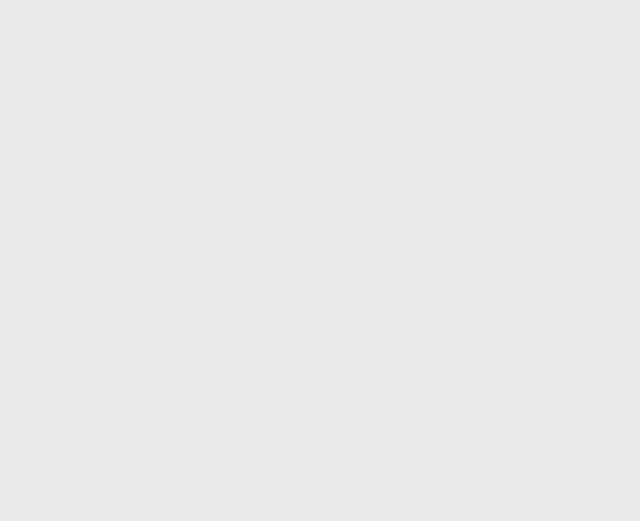
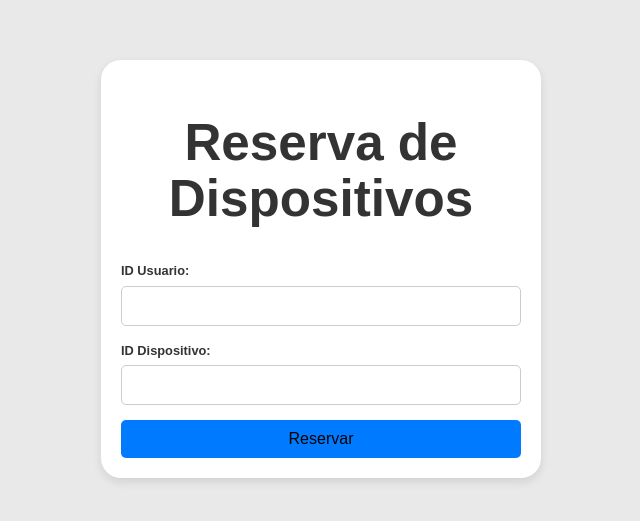
Before and after one commit to foodwebdx/DronProject, a React (Vite) app in the folder DornProject/frontend/: page /FormularioReserva in a window 1280 px wide. Before the commit this address had no page. Shown: the part 131-652 px from the top of the page, without its empty margins (319-959 px from the left). Built offline with nearby package versions, Linux system fonts and the light colour scheme.

Commit message:
ReservasBackend

```diff
--- a/DornProject/frontend/src/components/FormularioReserva.jsx
+++ b/DornProject/frontend/src/components/FormularioReserva.jsx
@@ -1,83 +1,41 @@
 import React, { useState } from 'react';
-import '../styles/FormularioReserva.css'
+import axios from 'axios';
+import '../styles/FormularioReserva.css';
 
 function FormularioReserva() {
-  const [formData, setFormData] = useState({
-    nombre: '',
-    email: '',
-    dispositivo: '',
-    fecha: '',
-    motivo: '',
-  });
-
-  const handleChange = (e) => {
-    const { name, value } = e.target;
-    setFormData({ ...formData, [name]: value });
-  };
+    const [idUsuario, setIdUsuario] = useState('');
+    const [idDispositivo, setIdDispositivo] = useState('');
 
     const handleSubmit = (e) => {
         e.preventDefault();
-    console.log('Datos enviados:', formData);
-    alert('¡Reserva realizada con éxito!');
+        axios.post('http://localhost:8081/reservarDispositivo', {
+            idUsuario,
+            idDispositivo,
+        })
+        .then(() => alert('¡Reserva realizada con éxito!'))
+        .catch((err) => console.error(err));
     };
 
     return (
         <div className="form-container">
             <h1>Reserva de Dispositivos</h1>
             <form onSubmit={handleSubmit}>
-        <label htmlFor="nombre">Nombre:</label>
+                <label htmlFor="idUsuario">ID Usuario:</label>
                 <input
-          type="text"
-          id="nombre"
-          name="nombre"
-          value={formData.nombre}
-          onChange={handleChange}
+                    type="number"
+                    id="idUsuario"
+                    value={idUsuario}
+                    onChange={(e) => setIdUsuario(e.target.value)}
                     required
                 />
-
-        <label htmlFor="email">Correo Electrónico:</label>
+                <label htmlFor="idDispositivo">ID Dispositivo:</label>
                 <input
-          type="email"
-          id="email"
-          name="email"
-          value={formData.email}
-          onChange={handleChange}
+                    type="number"
+                    id="idDispositivo"
+                    value={idDispositivo}
+                    onChange={(e) => setIdDispositivo(e.target.value)}
                     required
                 />
-
-        <label htmlFor="dispositivo">Dispositivo:</label>
-        <select
-          id="dispositivo"
-          name="dispositivo"
-          value={formData.dispositivo}
-          onChange={handleChange}
-          required
-        >
-          <option value="">Selecciona un dispositivo</option>
-          <option value="Laptop">Laptop</option>
-          <option value="Tablet">Tablet</option>
-          <option value="Smartphone">Smartphone</option>
-        </select>
-
-        <label htmlFor="fecha">Fecha:</label>
-        <input
-          type="date"
-          id="fecha"
-          name="fecha"
-          value={formData.fecha}
-          onChange={handleChange}
-          required
-        />
-
-        <label htmlFor="motivo">Motivo de la Reserva:</label>
-        <textarea
-          id="motivo"
-          name="motivo"
-          value={formData.motivo}
-          onChange={handleChange}
-          required
-        />
-
                 <button type="submit">Reservar</button>
             </form>
         </div>
--- a/DornProject/frontend/src/components/RoutesNav.jsx
+++ b/DornProject/frontend/src/components/RoutesNav.jsx
@@ -1,6 +1,7 @@
 import { BrowserRouter, Routes, Route, Navigate } from 'react-router-dom';
 import Login from './login';
 import CreateUser from './CreateUser';
+import FormularioReserva from './FormularioReserva';
 
 function RoutesNav() {
     return (
@@ -10,6 +11,7 @@ function RoutesNav() {
                     <Route path="/" element={<Navigate to="/login" replace />} />
                     <Route path="/login" element={<Login />} />
                     <Route path="/CreateUser" element={<CreateUser />} />
+                    <Route path="/FormularioReserva" element={<FormularioReserva/>} />
                 </Routes>
             </BrowserRouter>
         </div>
--- a/DornProject/frontend/src/main.jsx
+++ b/DornProject/frontend/src/main.jsx
@@ -2,10 +2,6 @@ import React from 'react';
 import ReactDOM from 'react-dom/client';
 import './index.css';
 import RoutesNav from './components/RoutesNav';
-
-
-
-
 
 ReactDOM.createRoot(document.getElementById('root')).render(
   <React.StrictMode>
```
Also changed, not shown: 1 other file (tests, documents, lock files or other folders). Lines whose indentation alone changed are shown as unchanged.
